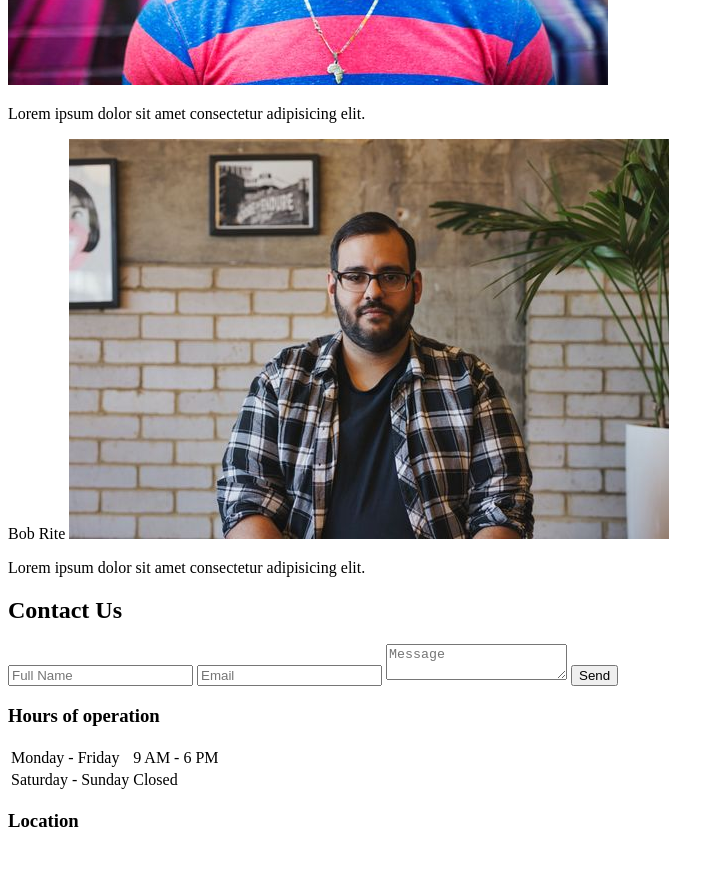
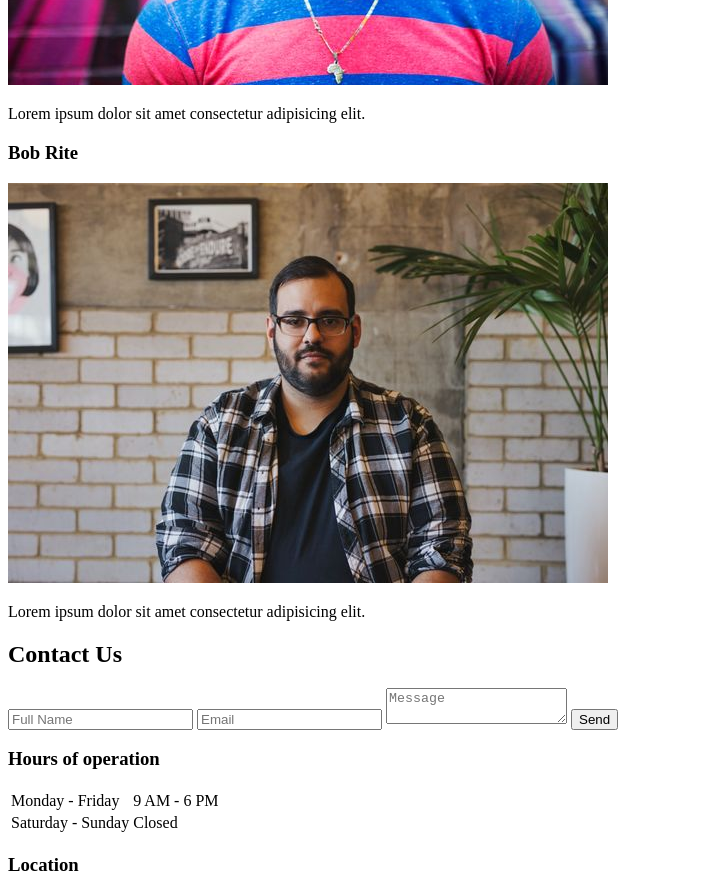
Before and after one commit to mala0084/final-project, a plain HTML site: page html/index.html in a window 1280 px wide. Shown: the part 4720-5614 px from the top of the page, without its empty margins (0-724 px from the left). Before the commit the page ends 5571 px from the top, so only its background shows below. Drawn offline with Linux system fonts and the light colour scheme.

Commit message:
fixes intended typo

```diff
--- a/html/index.html
+++ b/html/index.html
@@ -83,7 +83,7 @@ alt="Digital Transformation">
  alt="John Doe">
  <p>Lorem ipsum dolor sit amet consectetur adipisicing elit.</p>
  </div>
- <div class="member"
+ <div class="member">
  <h3>Bob Rite</h3>
  <img src="images/bob.jpg"
  alt="Bob Rite">
```
